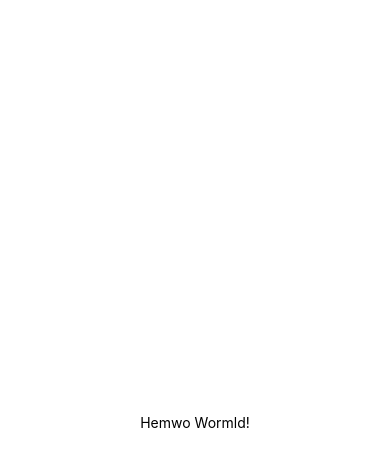
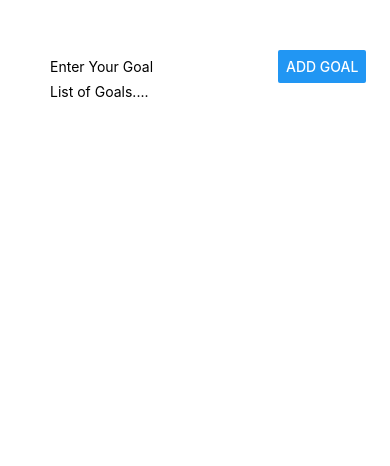
Before and after one commit to aecial/React-Udemy, a React Native app: screen / in a window 390 px wide. Shown: the top 466 px of the page. Built offline with nearby package versions, Linux system fonts and the light colour scheme.

Commit message:
add flexbox and styling

```diff
--- a/App.js
+++ b/App.js
@@ -1,20 +1,30 @@
 import { StatusBar } from "expo-status-bar";
-import { StyleSheet, Text, View } from "react-native";
+import { StyleSheet, Text, View, Button, TextInput } from "react-native";
 
 export default function App() {
   return (
-    <View style={styles.container}>
-      <Text>Hemwo Wormld!</Text>
-      <StatusBar style="auto" />
+    <View style={styles.appContainer}>
+      <View style={styles.inputContainer}>
+        <TextInput placeholder="Enter Your Goal" />
+        <Button title="Add Goal" />
+      </View>
+      <View>
+        <Text>List of Goals....</Text>
+      </View>
     </View>
   );
 }
 
 const styles = StyleSheet.create({
-  container: {
-    flex: 1,
-    backgroundColor: "#fff",
-    alignItems: "center",
-    justifyContent: "center",
+  appContainer: {
+    padding: 50,
+  },
+  inputContainer: {
+    // borderColor: "red",
+    // borderWidth: 1,
+    // backgroundColor: "green",
+    flexDirection: "row",
+    justifyContent: "space-between",
+    gap: 10,
   },
 });
```
